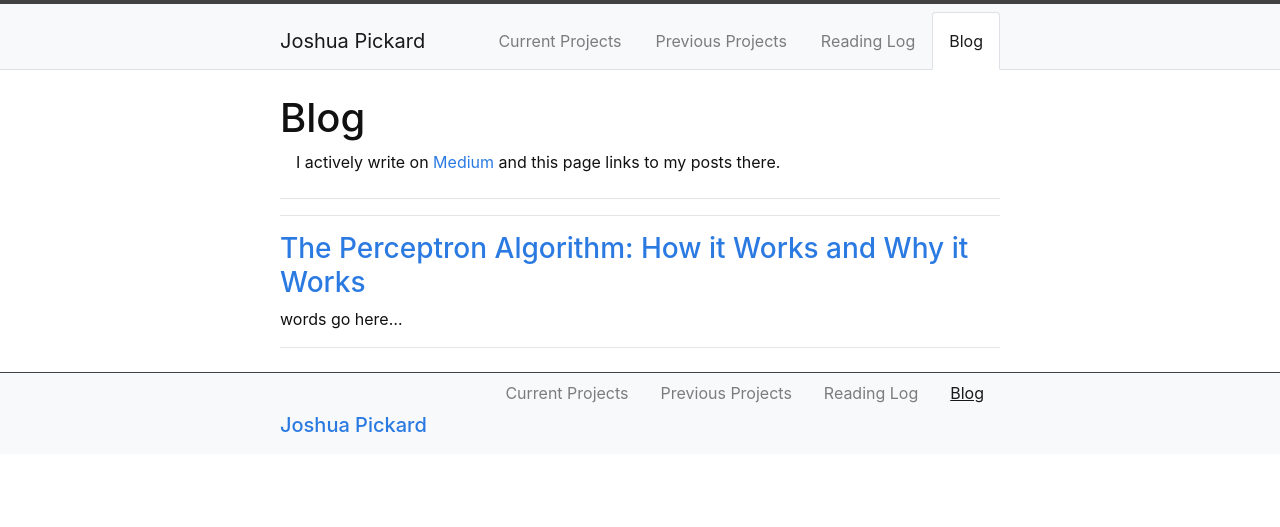
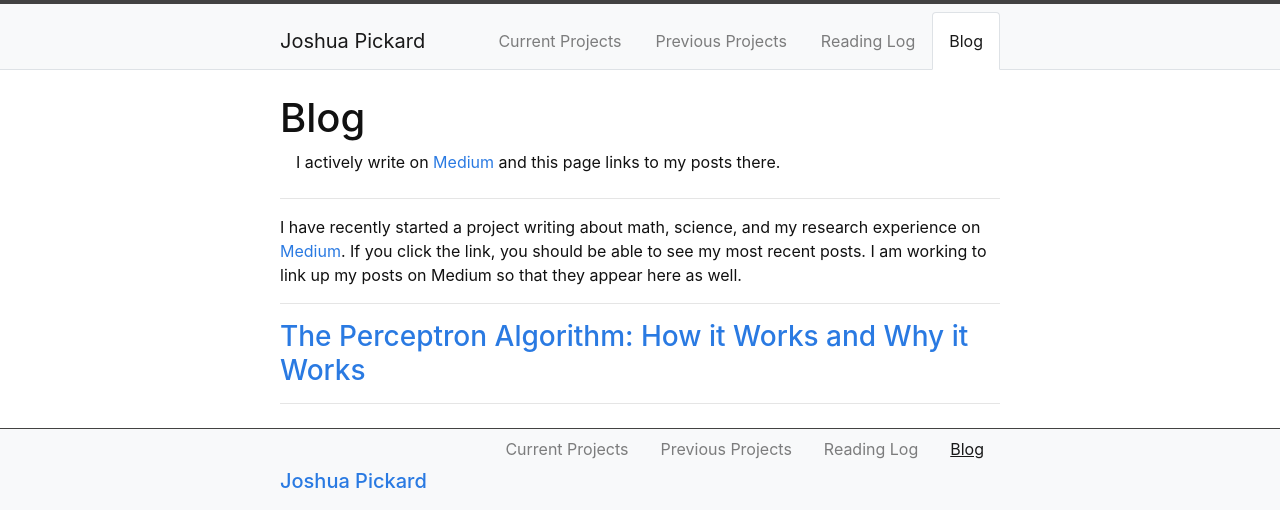
Before and after one commit to Jpickard1/jpickard1.github.io, a Jekyll site: the page built from content/4-Blog.md, in a window 1280 px wide. Shown: the top 527 px of the page. Built offline with Jekyll 4.4.1, drawn with Linux system fonts in a browser that asks for light colours.

Commit message:
Update 4-Blog.md

```diff
--- a/content/4-Blog.md
+++ b/content/4-Blog.md
@@ -5,8 +5,8 @@ description: >
     I actively write on [Medium](https://medium.com/@JoshuaPickard) and this page links to my posts there.
 ---
 
+I have recently started a project writing about math, science, and my research experience on [Medium](https://medium.com/@JoshuaPickard). If you click the link, you should be able to see my most recent posts. I am working to link up my posts on Medium so that they appear here as well.
+
 <hr/>
-
 ### [The Perceptron Algorithm: How it Works and Why it Works](https://medium.com/@JoshuaPickard/the-perceptron-algorithm-how-it-works-and-why-it-works-3668a80f8797)
- words go here...
 <hr/>
```
